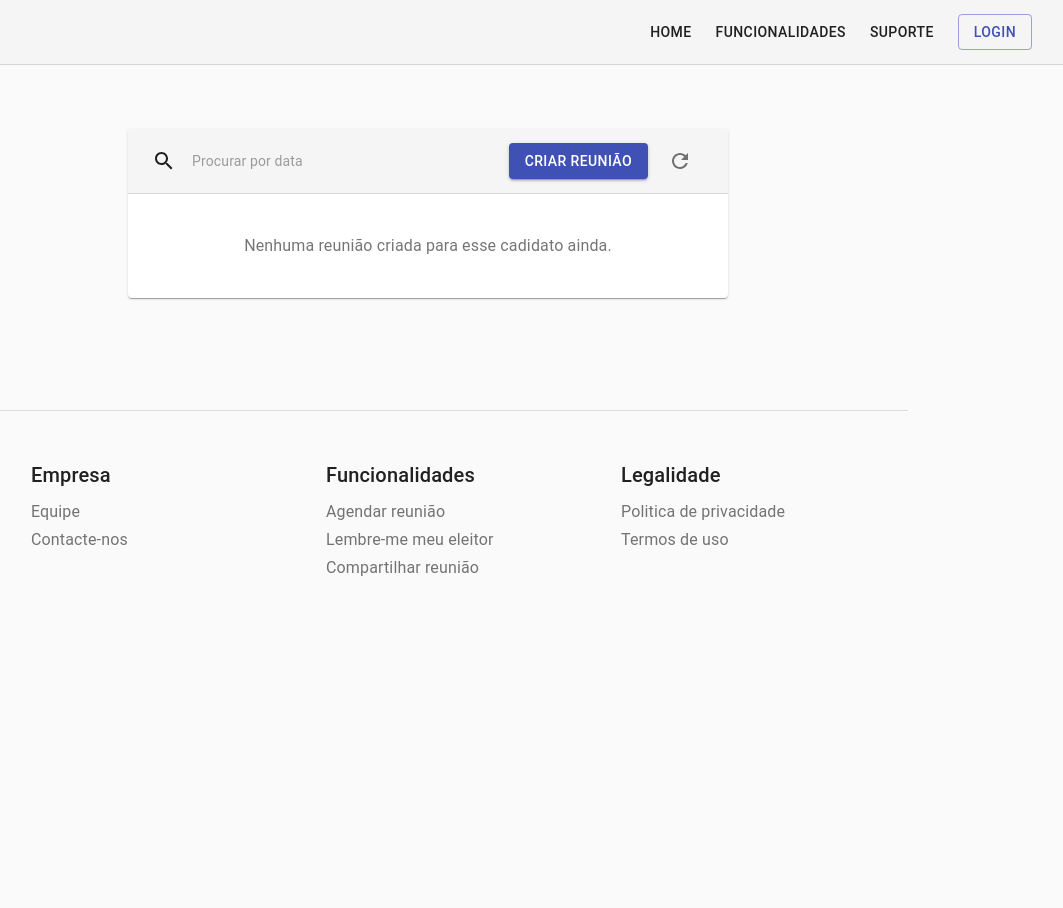
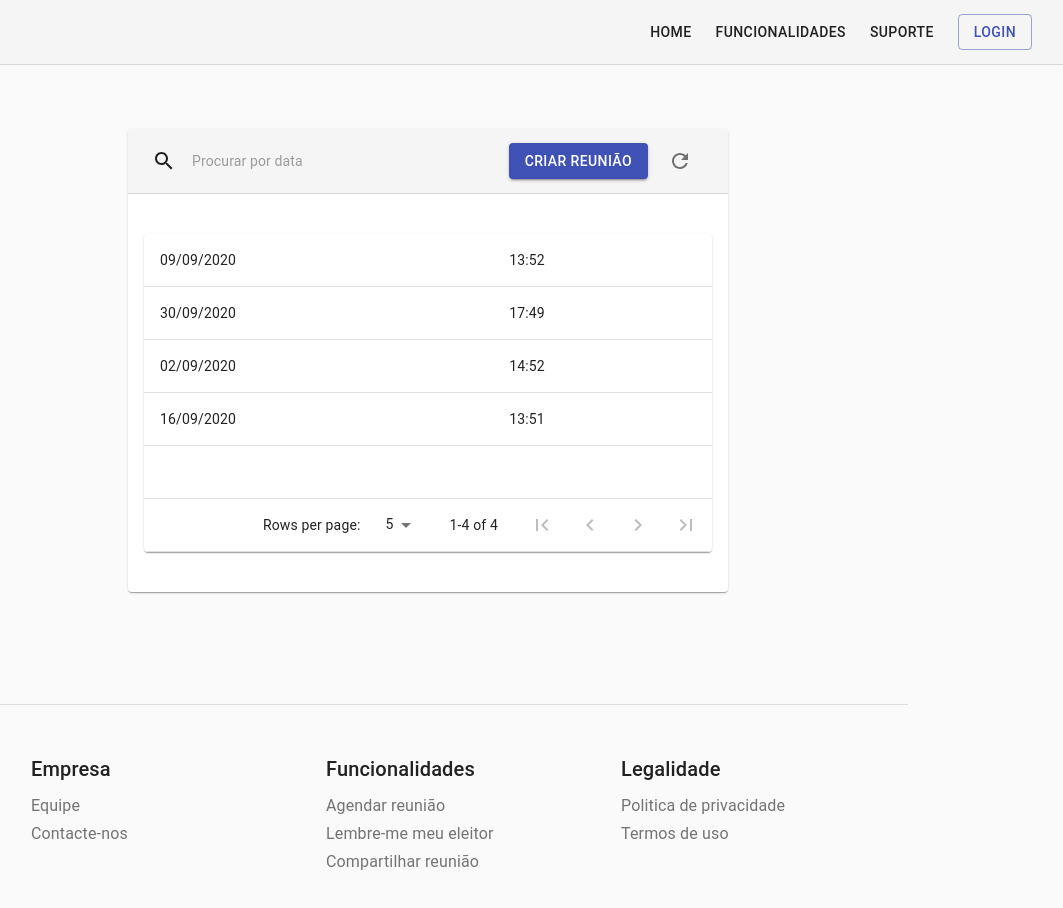
Before and after one commit to mirlabraga/voto-limpo-frontend, a React (Create React App) app: page /dashboard in a window 1280 px wide. Shown: the top 908 px of the page, without its empty margins (212-1275 px from the left). Before the commit the page ends 800 px from the top, so only its background shows below. Built offline with nearby package versions, Linux system fonts and the light colour scheme; no server answers.

Commit message:
Implementation Table with fetch result of Events created

```diff
--- a/src/components/events/ListEvents.tsx
+++ b/src/components/events/ListEvents.tsx
@@ -13,6 +13,7 @@ import SearchIcon from '@material-ui/icons/Search';
 import RefreshIcon from '@material-ui/icons/Refresh';
 import { styles } from './ListEvents.css'
 import FormEventDialog from './FormEventDialog';
+import ListTableEvents from './ListTableEvents';
 
 export interface ListEventsProps extends WithStyles<typeof styles> {}
 
@@ -63,8 +64,11 @@ function ListEvents(props: ListEventsProps) {
         </Toolbar>
       </AppBar>
       <div className={classes.contentWrapper}>
+        {/* <Typography color="textSecondary" align="center">
+          Nenhuma reunião criada para esse cadidato ainda.
+        </Typography> */}
         <Typography color="textSecondary" align="center">
-          Nenhuma reunião criada para esse cadidato ainda.
+          <ListTableEvents/>
         </Typography>
       </div>
       <FormEventDialog selectedValue={selectedValue} open={open} onClose={handleClose} />
--- /dev/null
+++ b/src/components/events/ListTableEvents.css.tsx
@@ -0,0 +1,16 @@
+import { makeStyles, Theme, createStyles } from '@material-ui/core/styles';
+
+export const useStyles = makeStyles((theme: Theme) =>
+  createStyles({
+    root: {
+      flexShrink: 0,
+      marginLeft: theme.spacing(2.5),
+    },
+  }),
+);
+
+export const useStylesTable = makeStyles({
+  table: {
+    minWidth: 500,
+  },
+});
--- /dev/null
+++ b/src/components/events/ListTableEvents.tsx
@@ -0,0 +1,142 @@
+import React from 'react';
+import { useTheme } from '@material-ui/core/styles';
+import Table from '@material-ui/core/Table';
+import TableBody from '@material-ui/core/TableBody';
+import TableCell from '@material-ui/core/TableCell';
+import TableContainer from '@material-ui/core/TableContainer';
+import TableFooter from '@material-ui/core/TableFooter';
+import TablePagination from '@material-ui/core/TablePagination';
+import TableRow from '@material-ui/core/TableRow';
+import Paper from '@material-ui/core/Paper';
+import IconButton from '@material-ui/core/IconButton';
+import FirstPageIcon from '@material-ui/icons/FirstPage';
+import KeyboardArrowLeft from '@material-ui/icons/KeyboardArrowLeft';
+import KeyboardArrowRight from '@material-ui/icons/KeyboardArrowRight';
+import LastPageIcon from '@material-ui/icons/LastPage';
+import { useStyles, useStylesTable } from './ListTableEvents.css';
+import { fetchEvent, Event } from '../libs/Events';
+import moment from 'moment';
+
+interface TablePaginationActionsProps {
+  count: number;
+  page: number;
+  rowsPerPage: number;
+  onChangePage: (event: React.MouseEvent<HTMLButtonElement>, newPage: number) => void;
+}
+
+function TablePaginationActions(props: TablePaginationActionsProps) {
+  const classes = useStyles();
+  const theme = useTheme();
+  const { count, page, rowsPerPage, onChangePage } = props;
+
+  const handleFirstPageButtonClick = (event: React.MouseEvent<HTMLButtonElement>) => {
+    onChangePage(event, 0);
+  };
+
+  const handleBackButtonClick = (event: React.MouseEvent<HTMLButtonElement>) => {
+    onChangePage(event, page - 1);
+  };
+
+  const handleNextButtonClick = (event: React.MouseEvent<HTMLButtonElement>) => {
+    onChangePage(event, page + 1);
+  };
+
+  const handleLastPageButtonClick = (event: React.MouseEvent<HTMLButtonElement>) => {
+    onChangePage(event, Math.max(0, Math.ceil(count / rowsPerPage) - 1));
+  };
+
+  return (
+    <div className={classes.root}>
+      <IconButton
+        onClick={handleFirstPageButtonClick}
+        disabled={page === 0}
+        aria-label="first page"
+      >
+        {theme.direction === 'rtl' ? <LastPageIcon /> : <FirstPageIcon />}
+      </IconButton>
+      <IconButton onClick={handleBackButtonClick} disabled={page === 0} aria-label="previous page">
+        {theme.direction === 'rtl' ? <KeyboardArrowRight /> : <KeyboardArrowLeft />}
+      </IconButton>
+      <IconButton
+        onClick={handleNextButtonClick}
+        disabled={page >= Math.ceil(count / rowsPerPage) - 1}
+        aria-label="next page"
+      >
+        {theme.direction === 'rtl' ? <KeyboardArrowLeft /> : <KeyboardArrowRight />}
+      </IconButton>
+      <IconButton
+        onClick={handleLastPageButtonClick}
+        disabled={page >= Math.ceil(count / rowsPerPage) - 1}
+        aria-label="last page"
+      >
+        {theme.direction === 'rtl' ? <FirstPageIcon /> : <LastPageIcon />}
+      </IconButton>
+    </div>
+  );
+}
+
+const rows: Event[] = fetchEvent();
+
+export default function ListTableEvents() {
+  const classes = useStylesTable();
+  const [page, setPage] = React.useState(0);
+  const [rowsPerPage, setRowsPerPage] = React.useState(5);
+
+  const emptyRows = rowsPerPage - Math.min(rowsPerPage, rows.length - page * rowsPerPage);
+
+  const handleChangePage = (event: React.MouseEvent<HTMLButtonElement> | null, newPage: number) => {
+    setPage(newPage);
+  };
+
+  const handleChangeRowsPerPage = (
+    event: React.ChangeEvent<HTMLInputElement | HTMLTextAreaElement>,
+  ) => {
+    setRowsPerPage(parseInt(event.target.value, 10));
+    setPage(0);
+  };
+
+  return (
+    <TableContainer component={Paper}>
+      <Table className={classes.table} aria-label="custom pagination table">
+        <TableBody>
+          {(rowsPerPage > 0
+            ? rows.slice(page * rowsPerPage, page * rowsPerPage + rowsPerPage)
+            : rows
+          ).map((row) => (
+            <TableRow key={row.id}>
+              <TableCell component="th" scope="row">
+                {moment(row.date).format('DD/MM/YYYY')}
+              </TableCell>
+              <TableCell component="th" scope="row">
+                {moment(row.date).format('HH:mm')}
+              </TableCell>
+            </TableRow>
+          ))}
+          {emptyRows > 0 && (
+            <TableRow style={{ height: 53 * emptyRows }}>
+              <TableCell colSpan={6} />
+            </TableRow>
+          )}
+        </TableBody>
+        <TableFooter>
+          <TableRow>
+            <TablePagination
+              rowsPerPageOptions={[5, 10, 25, { label: 'All', value: -1 }]}
+              colSpan={3}
+              count={rows.length}
+              rowsPerPage={rowsPerPage}
+              page={page}
+              SelectProps={{
+                inputProps: { 'aria-label': 'rows per page' },
+                native: true,
+              }}
+              onChangePage={handleChangePage}
+              onChangeRowsPerPage={handleChangeRowsPerPage}
+              ActionsComponent={TablePaginationActions}
+            />
+          </TableRow>
+        </TableFooter>
+      </Table>
+    </TableContainer>
+  );
+}
--- /dev/null
+++ b/src/components/libs/Events.tsx
@@ -0,0 +1,25 @@
+export interface Event {
+  id: string,
+  supporterId: string,
+  date: string;
+}
+
+export const fetchEvent = () : Event[] => {
+  fetch(process.env.REACT_APP_CREATE_EVENT_URI || "https://localhost:3000/events", {
+      method: 'GET',
+      headers: {
+        'Content-Type': 'application/json',
+        'Authorization': `Bearer ${window.localStorage.getItem("id_token")}`
+      },
+      mode: 'cors',
+    }).then(response => {
+      return response.json()
+    }).then(data => {
+      console.log(data);
+      return data as Event[];
+    });
+
+    return [{"id":"35abb31c-6929-4587-ab27-ece10e6e51a6","date":"2020-09-09T13:52:00.000Z","supporterId":"105375895725114679090"},{"id":"7df92e5c-b21c-47af-a7a7-30ab05ccf77f","date":"2020-09-30T17:49:00.000Z","supporterId":"105375895725114679090"},{"id":"a82b3c71-714d-4b8d-89bb-e9bcdf39cfcb","date":"2020-09-02T14:52:00.000Z","supporterId":"105375895725114679090"},{"id":"c3e3dbca-3811-4164-842e-b1e6ab715927","date":"2020-09-16T13:51:00.000Z","supporterId":"105375895725114679090"}] as Event[];
+}
+
+export default [fetchEvent, Event];
```
